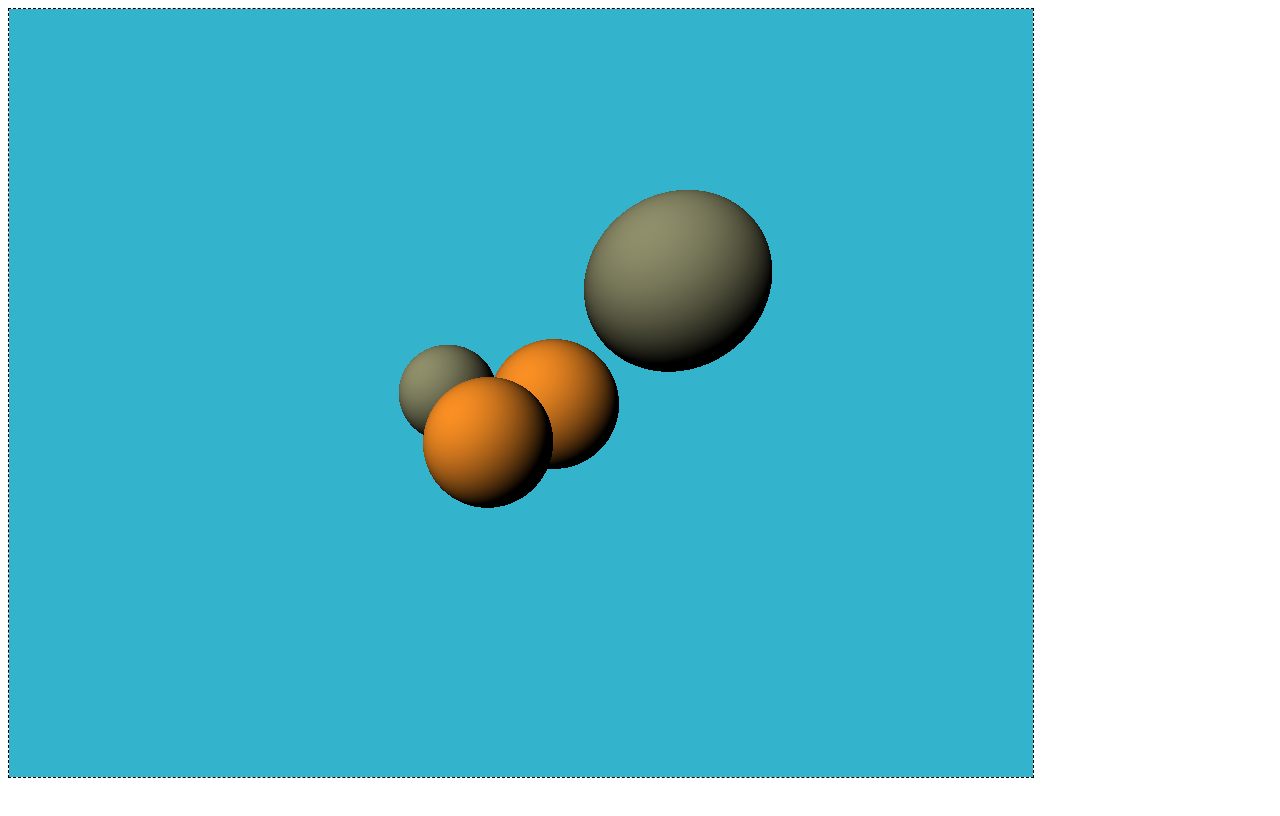
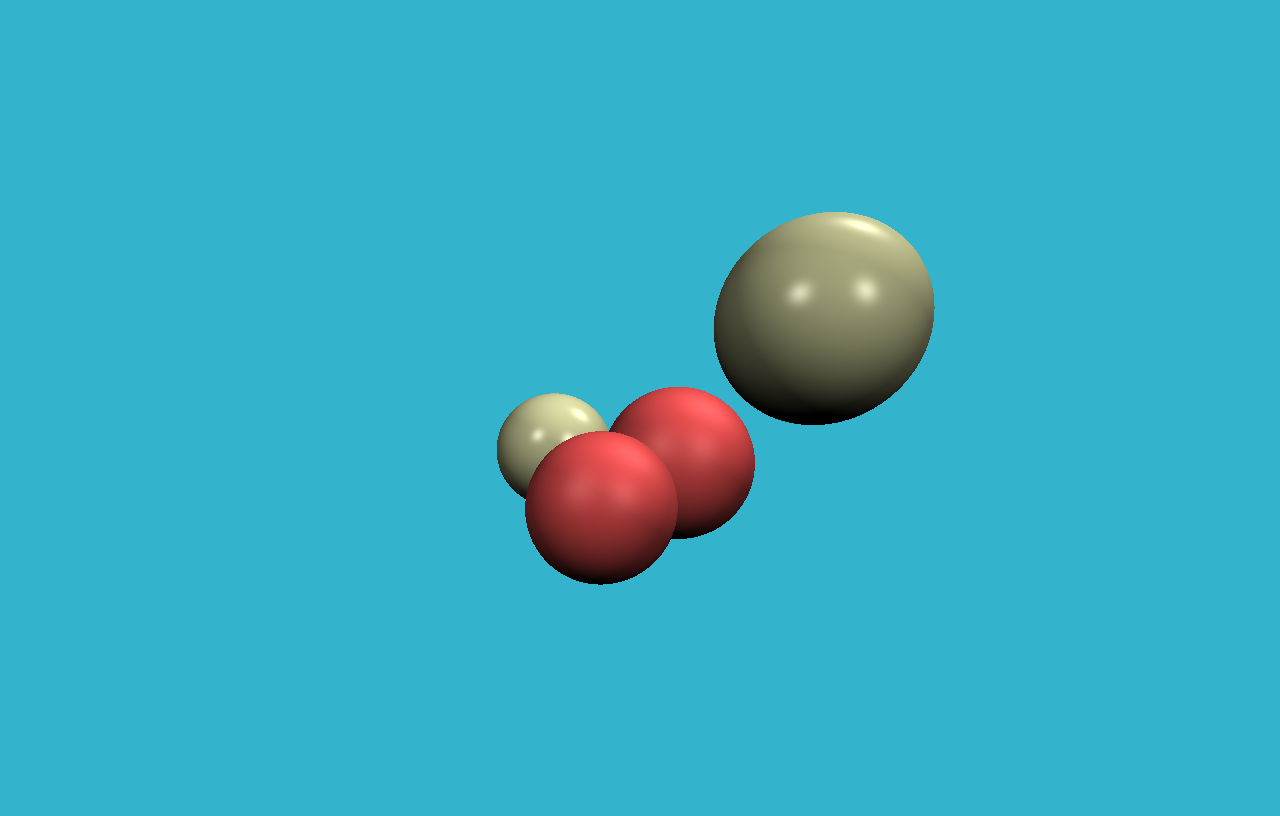
Before and after one commit to aspergarus/TinyRayTracer, a plain HTML site: page index.html in a window 1280 px wide. Drawn offline with Linux system fonts and the light colour scheme.

Commit message:
Added specular lighting

```diff
--- a/css/style.css
+++ b/css/style.css
@@ -1,3 +1,13 @@
+* {
+	margin: 0;
+	padding: 0;
+}
+
+body {
+	text-align: center;
+	background: rgb(51, 178.5, 204);
+}
+
 #game {
-	border: 1px black dashed;
+	/*border: 1px black dashed;*/
 }
--- a/index.html
+++ b/index.html
@@ -4,11 +4,12 @@
 	<title>3d render</title>
 	<script type="text/javascript" src="js/Vector.js"></script>
 	<script type="text/javascript" src="js/Light.js"></script>
+	<script type="text/javascript" src="js/Material.js"></script>
 	<script type="text/javascript" src="js/Sphere.js"></script>
 	<script type="text/javascript" src="js/script.js"></script>
 	<link rel="stylesheet" type="text/css" href="css/style.css">
 </head>
 <body>
-<canvas height='768' width='1024' id='game'>Обновите браузер</canvas>
+<canvas height='900' width='1200' id='game'>Обновите браузер</canvas>
 </body>
 </html>
--- /dev/null
+++ b/js/Material.js
@@ -0,0 +1,22 @@
+class Material {
+  // albedo - 2d-array
+  // color - Vector
+  // specularExponent - float
+  constructor(albedo, color, specularExponent) {
+    this.albedo = albedo;
+    this.color = color;
+    this.specularExponent = specularExponent;
+  }
+
+  getSpecular() {
+  	return this.specularExponent;
+  }
+
+  getColor() {
+  	return this.color;
+  }
+
+  getAlbedo(index) {
+  	return this.albedo[index];
+  }
+}
--- a/js/Sphere.js
+++ b/js/Sphere.js
@@ -1,10 +1,10 @@
 class Sphere {
 
   // Center is Vector
-  constructor(center, radius, color) {
+  constructor(center, radius, material) {
     this.center = center;
     this.radius = radius;
-    this.color = color;
+    this.material = material;
   }
 
 
--- a/js/Vector.js
+++ b/js/Vector.js
@@ -32,6 +32,10 @@ class Vector {
     return this.x * newVector.x + this.y * newVector.y + this.z * newVector.z;
   }
 
+  negative() {
+    return this.mulScalar(-1);
+  }
+
   getColor(name) {
     let floatVal = this[name];
     return Math.round(255 * Math.max(0, Math.min(1, floatVal)))
--- a/js/script.js
+++ b/js/script.js
@@ -25,8 +25,72 @@ function setImageForCanvas() {
 }
 
 function render(width, height) {
-  const ivory = new Vector(0.4, 0.4, 0.3);
-  const redRubber = new Vector(0.7, 0.4, 0.1);
+  let [fov, spheres, lights] = initScene();
+
+  let result = [];
+
+  for (let j = 0; j < height; j++) {
+    for (let i = 0; i < width; i++) {
+      let x =  (2*(i + 0.5)/width  - 1) * Math.tan(fov/2.) * width / height;
+      let y = -(2*(j + 0.5)/height - 1) * Math.tan(fov/2.);
+
+      let dir = new Vector(x, y, -1).normalize();
+
+      let color = castRay(new Vector(0,0,0), dir, spheres, lights);
+      result[i+j*width] = color.getRGB();
+    }
+  }
+
+  return result;
+}
+
+// orig and dir is Vector
+function castRay(orig, dir, spheres, lights) {
+  let [intersection, point, N, material] = sceneIntersect(orig, dir, spheres);
+
+  if (!intersection) {
+    return new Vector(0.2, 0.7, 0.8);
+  }
+
+  let diffuseLightIntensity = 0;
+  let specularLightIntensity = 0;
+  for (light of lights) {
+    let lightDir = (light.position.minus(point)).normalize();
+    diffuseLightIntensity += light.intensity * Math.max(0, lightDir.mul(N));
+
+    let reflection = reflect(lightDir.negative(), N);
+    specularLightIntensity += Math.pow(Math.max(0, -(reflection.mul(dir))), material.getSpecular());
+  }
+
+  let duffuseColor = material.getColor().mulScalar(diffuseLightIntensity).mulScalar(material.getAlbedo(0));
+  let specularColor = new Vector(1., 1., 1.).mulScalar(specularLightIntensity).mulScalar(material.getAlbedo(1));
+  return duffuseColor.plus(specularColor);
+}
+
+function sceneIntersect(orig, dir, spheres) {
+  let sphereDist = Infinity;
+  let hit, N, material;
+
+  for (let sphere of spheres) {
+    let [intersection, dist] = sphere.rayIntersect(orig, dir, 0);
+    if (intersection && dist < sphereDist) {
+      sphereDist = dist;
+      hit = orig.plus(dir.mulScalar(dist));
+      N = hit.minus(sphere.center).normalize();
+      material = sphere.material;
+    }
+  }
+
+  return [sphereDist < 1000, hit, N, material];
+}
+
+function reflect(I, N) {
+  return I.minus(N.mulScalar(2).mulScalar(I.mul(N)));
+}
+
+function initScene() {
+  const ivory = new Material([0.6, 0.3], new Vector(0.4, 0.4, 0.3), 50);
+  const redRubber = new Material([0.9, 0.1], new Vector(0.3, 0.1, 0.1), 10);
   const fov = Math.PI / 2;
 
   let spheres = [
@@ -37,59 +101,10 @@ function render(width, height) {
   ];
 
   let lights = [
-    new Light(new Vector(-20, 20,  20), 1.4),
-    // new Light(new Vector(30, 50,  -25), 1.3),
-    // new Light(new Vector(30, 20,  30), 1.05),
+    new Light(new Vector(-20, 20,  20), 1.5),
+    new Light(new Vector(30, 50,  -25), 1.8),
+    new Light(new Vector(30, 20,  30), 1.7),
   ];
 
-  let result = [];
-
-  for (let j = 0; j < height; j++) {
-    for (let i = 0; i < width; i++) {
-      let x =  (2*(i + 0.5)/width  - 1) * Math.tan(fov/2.) * width / height;
-      let y = -(2*(j + 0.5)/height - 1) * Math.tan(fov/2.);
-
-      let dir = new Vector(x, y, -1).normalize();
-
-      let floatColor = castRay(new Vector(0,0,0), dir, spheres, lights);
-      result[i+j*width] = floatColor.getRGB();
-    }
-  }
-
-  return result;
+  return [fov, spheres, lights];
 }
-
-function sceneIntersect(orig, dir, spheres) {
-  let sphereDist = Infinity;
-  let hit, N, color;
-
-  for (let sphere of spheres) {
-    let [intersection, dist] = sphere.rayIntersect(orig, dir, 0);
-    if (intersection && dist < sphereDist) {
-      sphereDist = dist;
-      hit = orig.plus(dir.mulScalar(dist));
-      N = hit.minus(sphere.center).normalize();
-      color = sphere.color;
-    }
-  }
-
-  return [sphereDist < 1000, hit, N, color];
-}
-
-// orig and dir is Vector
-function castRay(orig, dir, spheres, lights) {
-  let [intersection, point, N, color] = sceneIntersect(orig, dir, spheres);
-
-  if (!intersection) {
-    return new Vector(0.2, 0.7, 0.8);
-  }
-
-  let diffuseLightIntensity = 0;
-  for (light of lights) {
-    let lightDir = (light.position.minus(point)).normalize();
-    diffuseLightIntensity += light.intensity * Math.max(0, lightDir.mul(N));
-  }
-
-  return color.mulScalar(diffuseLightIntensity);
-  return color;
-}
```
